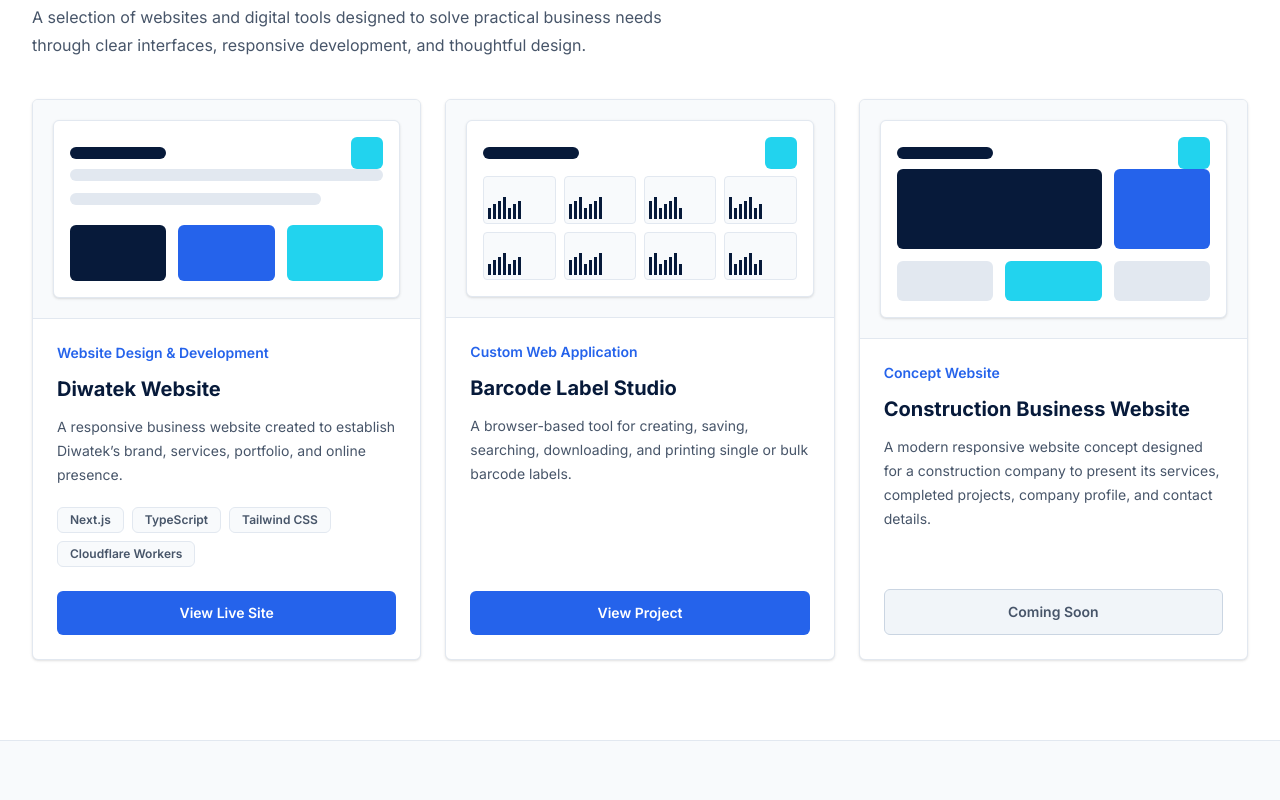
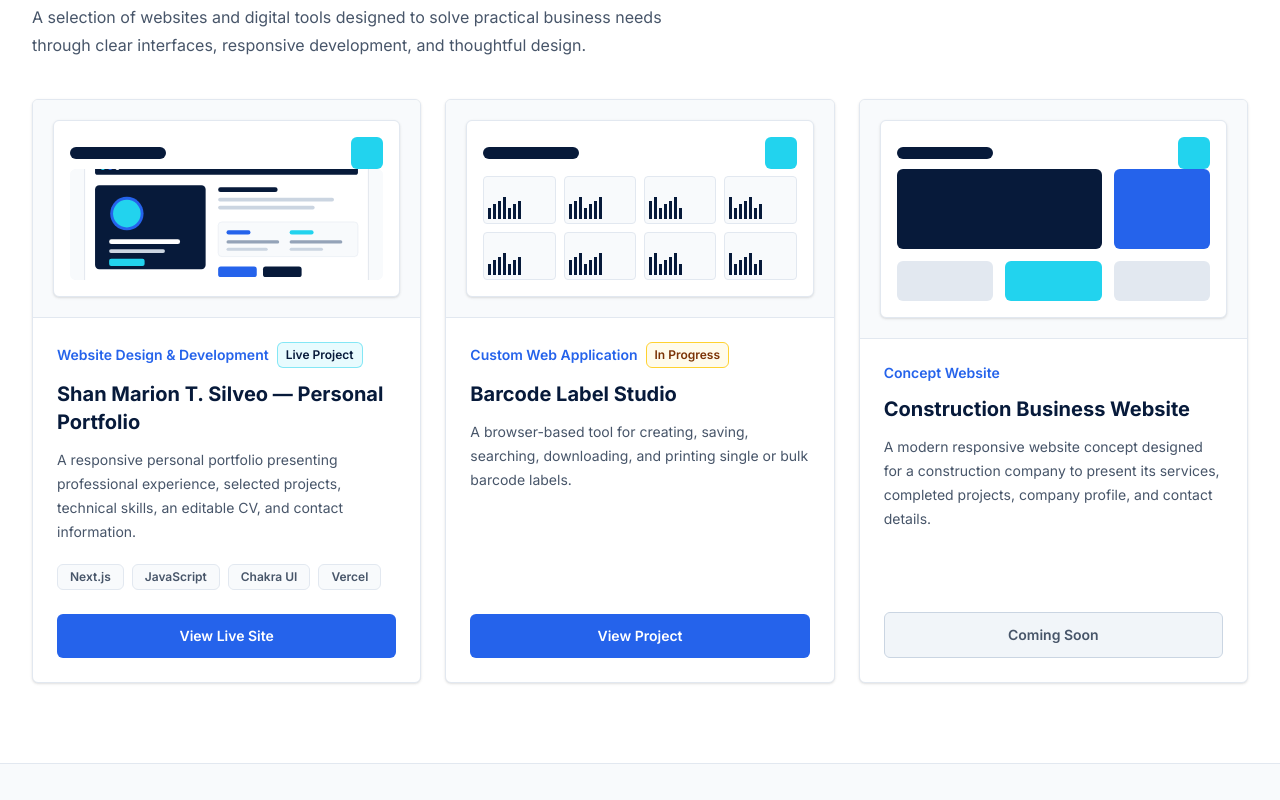
Before and after one commit to Diwatek/diwatek-website, a Next.js app: page / in a window 1280 px wide. Shown: the part 1580-2380 px from the top of the page. Built offline with nearby package versions, Linux system fonts and the light colour scheme; no server answers.

Commit message:
feat: update Diwatek portfolio showcase

```diff
--- a/src/app/page.tsx
+++ b/src/app/page.tsx
@@ -44,20 +44,39 @@
   },
 ];
 
-const projects = [
+type Project = {
+  title: string;
+  category: string;
+  status?: string;
+  description: string;
+  technologies: string[];
+  href?: string;
+  buttonLabel: string;
+  preview: string;
+  image?: string;
+  imageAlt?: string;
+  external?: boolean;
+};
+
+const projects: Project[] = [
   {
-    title: "Diwatek Website",
+    title: "Shan Marion T. Silveo — Personal Portfolio",
     category: "Website Design & Development",
+    status: "Live Project",
     description:
-      "A responsive business website created to establish Diwatek’s brand, services, portfolio, and online presence.",
-    technologies: ["Next.js", "TypeScript", "Tailwind CSS", "Cloudflare Workers"],
-    href: "https://diwatek.com",
+      "A responsive personal portfolio presenting professional experience, selected projects, technical skills, an editable CV, and contact information.",
+    technologies: ["Next.js", "JavaScript", "Chakra UI", "Vercel"],
+    href: "https://shanmarionsilveo.diwatek.com",
     buttonLabel: "View Live Site",
-    preview: "website",
+    preview: "portfolio",
+    image: "/portfolio/personal-portfolio-preview.svg",
+    imageAlt: "Shan Marion T. Silveo personal portfolio website preview",
+    external: true,
   },
   {
     title: "Barcode Label Studio",
     category: "Custom Web Application",
+    status: "In Progress",
     description:
       "A browser-based tool for creating, saving, searching, downloading, and printing single or bulk barcode labels.",
     technologies: [],
@@ -302,7 +321,17 @@
                       <div className="h-3 w-24 rounded-full bg-[#071A3A]" />
                       <div className="h-8 w-8 rounded-md bg-[#22D3EE]" />
                     </div>
-                    {project.preview === "barcode" ? (
+                    {project.image ? (
+                      <div className="relative h-full min-h-0 overflow-hidden rounded-md bg-[#F8FAFC]">
+                        <Image
+                          src={project.image}
+                          alt={project.imageAlt ?? project.title}
+                          fill
+                          sizes="(min-width: 1024px) 33vw, 100vw"
+                          className="object-cover"
+                        />
+                      </div>
+                    ) : project.preview === "barcode" ? (
                       <div className="grid grid-cols-4 gap-2" aria-hidden="true">
                         {[...Array(8)].map((_, index) => (
                           <div
@@ -344,7 +373,20 @@
                 </div>
 
                 <div className="flex flex-1 flex-col p-6">
-                  <p className="text-sm font-semibold text-[#2563EB]">{project.category}</p>
+                  <div className="flex flex-wrap items-center gap-2">
+                    <p className="text-sm font-semibold text-[#2563EB]">{project.category}</p>
+                    {project.status ? (
+                      <span
+                        className={`rounded-md border px-2 py-1 text-xs font-semibold ${
+                          project.status === "In Progress"
+                            ? "border-amber-300 bg-amber-50 text-amber-900"
+                            : "border-[#22D3EE]/50 bg-[#22D3EE]/10 text-[#071A3A]"
+                        }`}
+                      >
+                        {project.status}
+                      </span>
+                    ) : null}
+                  </div>
                   <h3 className="mt-3 text-xl font-bold text-[#071A3A]">{project.title}</h3>
                   <p className="mt-3 text-sm leading-6 text-[#475569]">{project.description}</p>
 
@@ -365,6 +407,8 @@
                     {project.href ? (
                       <a
                         href={project.href}
+                        target={"external" in project && project.external ? "_blank" : undefined}
+                        rel={"external" in project && project.external ? "noopener noreferrer" : undefined}
                         className="inline-flex w-full items-center justify-center rounded-md bg-[#2563EB] px-4 py-3 text-sm font-semibold text-white transition hover:bg-[#1D4ED8] focus:outline-none focus:ring-2 focus:ring-[#2563EB] focus:ring-offset-2"
                       >
                         {project.buttonLabel}
```
Also changed, not shown: public/portfolio/personal-portfolio-preview.svg (added).
